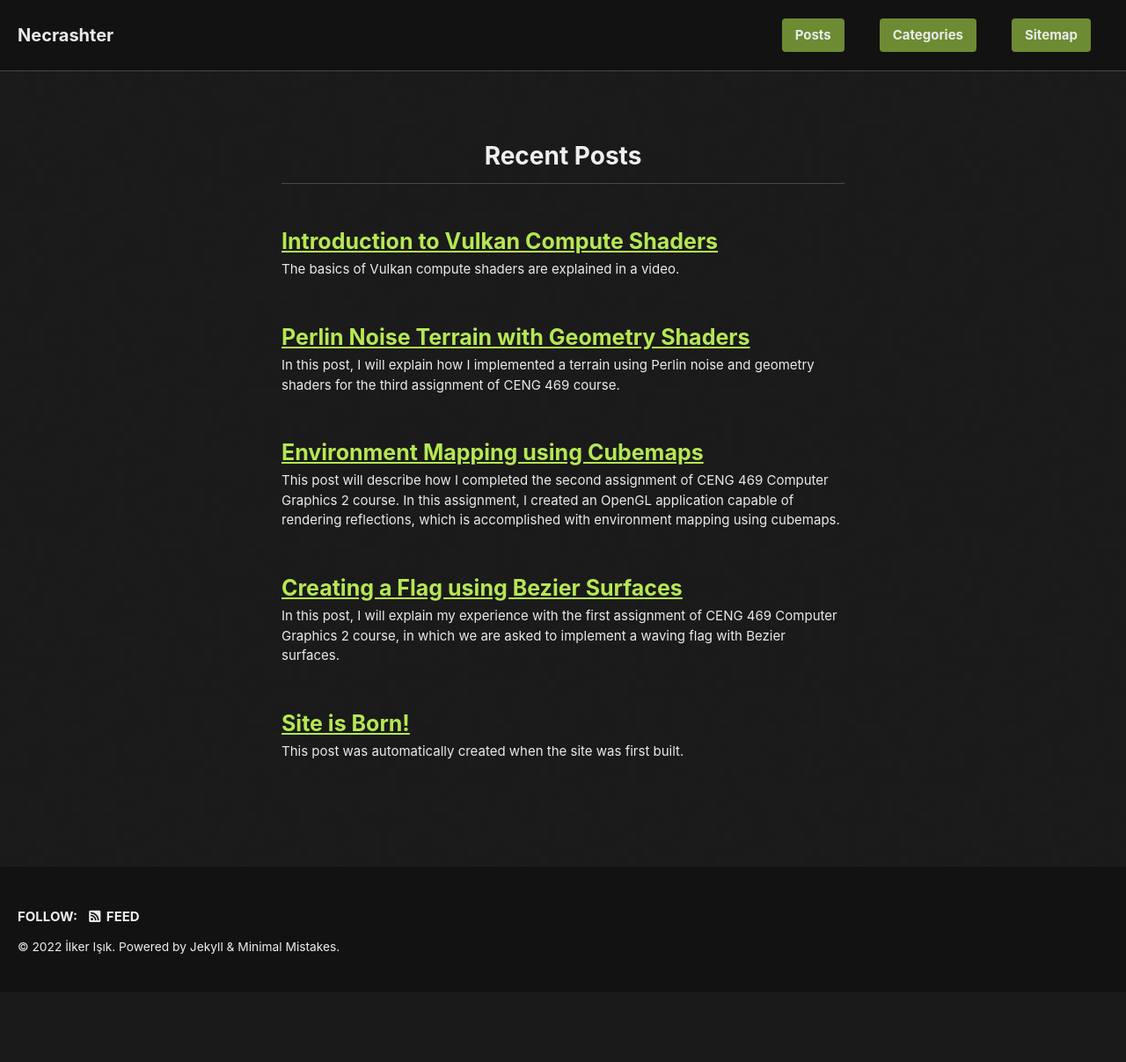
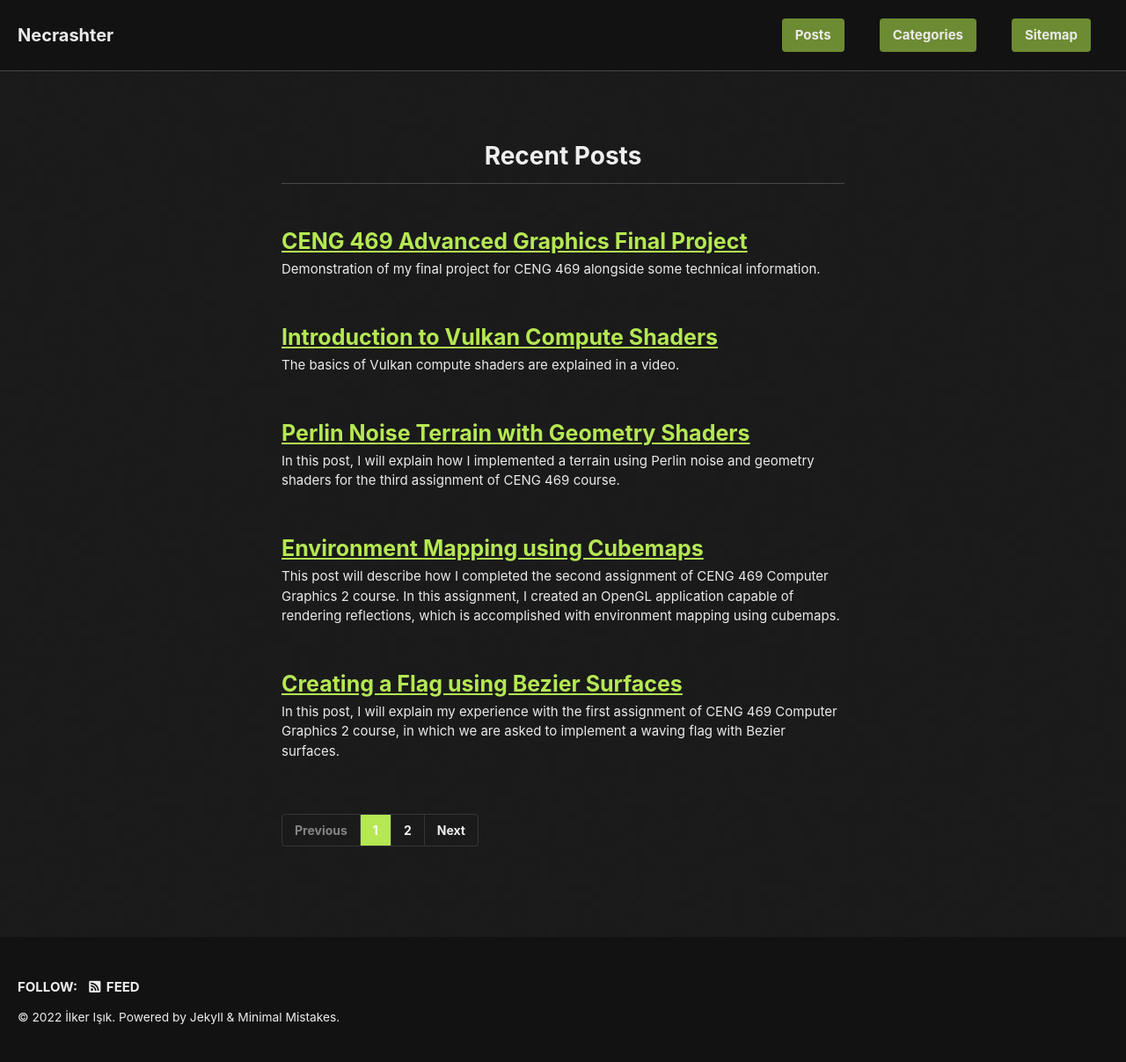
Before and after one commit to necrashter/necrashter.github.io, a Jekyll site: the page built from index.html, in a window 1280 px wide. Shown: the whole page at 88% size. Built offline with Jekyll 4.4.1, drawn with Linux system fonts in a browser that asks for light colours; cached includes are drawn as plain includes; nearby versions of some CDN libraries; the list of posts is cut into pages by our own code; before the commit the page ends 1127 px from its top, so only the background shows below that; some of the changed lines change nothing that is shown.

Commit message:
Add CENG 469 Final Project Post

````diff
--- a/_data/navigation.yml
+++ b/_data/navigation.yml
@@ -20,3 +20,5 @@
     children:
       - title: "Vulkan Compute Shaders Intro"
         url: /ceng469/project/compute-shaders-intro
+      - title: "Final Project"
+        url: /ceng469/project/final
--- /dev/null
+++ b/_posts/2022-07-04-compute-shader-project.markdown
@@ -0,0 +1,405 @@
+---
+title:  "CENG 469 Advanced Graphics Final Project"
+date:   2022-07-04 14:04:38 +0300
+permalink: /ceng469/project/final
+tags:
+- ceng469
+categories:
+- graphics
+toc: true
+header:
+  image: "/assets/469/project/bg.webp"
+  full_image: false
+sidebar:
+  nav: "ceng469"
+excerpt: "Demonstration of my final project for CENG 469 alongside some technical information."
+---
+
+As explained in [the previous post](/ceng469/project/compute-shaders-intro),
+I chose compute shaders as my final project topic for CENG 469 Advanced Graphics Course.
+In this post, I will showcase what I have developed so far.
+I will also briefly explain some technical challenges I had to overcome.
+
+For an elementary introduction to compute shaders, please see [the previous post](/ceng469/project/compute-shaders-intro) first.
+
+
+# Base Program
+
+I have been following the [Vulkan Tutorial Website](https://vulkan-tutorial.com/) by Alexander Overvoorde in order to learn the basics of Vulkan.
+Unlike the tutorial, I used `vulkan.hpp` but the API is almost the same. So, it was easy to follow along.
+Moreover, I used [TinyGLTF](https://github.com/syoyo/tinygltf) library for loading models from `.gltf` files instead of `.obj` format.
+It's not directly relevant to my project, but `.obj` models always felt like a huge limitation for anything non-trivial in my previous graphical programs.
+Thanks to this endeavour, I also gained more experience with Vulkan, which I desperately needed to tackle the actual project.
+For example, I learned about [push constants](https://vkguide.dev/docs/chapter-3/push_constants/) to render a glTF file.
+
+In order to learn about TinyGLTF usage, compute shaders, and other Vulkan related topics,
+I made extensive use of Sascha Willems' [Vulkan repository](https://github.com/SaschaWillems/Vulkan), as well as [Vulkan Samples repository](https://github.com/KhronosGroup/Vulkan-Samples) by Khronos Group.
+Without these resources and Vulkan Tutorial, my project wouldn't be possible.
+
+In Vulkan Tutorial, all of the code is in a single C++ file that contains a monolithic class.
+At first, I found it difficult to organize the Vulkan code in my project.
+But as I implemented new features, common patterns naturally arose and I abstracted these patterns to separate structures.
+
+In the previous homeworks of this course, we used a simple Makefile for the build system since these programs were much simpler.
+However, I wanted to follow a more scalable approach with this project.
+Thus, I used [CMake](https://cmake.org/) for configuring and building the project.
+Virtually any non-trivial C/C++ application uses CMake or a similar build system, including the Vulkan samples I referenced above.
+Furthermore, using CMake allows me to easily add external libraries to my project, and even make them optional.
+Speaking of which, ImGui is the first optional dependency I added to my project.
+
+
+## ImGui Integration
+
+[Dear ImGui](https://github.com/ocornut/imgui) is an immediate mode GUI library for C/C++.
+Despite having minimal dependencies, it's quite capable and popular.
+Even if you don't know about it, it's highly likely that you have seen an ImGui user interface before.
+
+I previously used hard-coded keyboard shortcuts to interact with my graphical programs.
+This approach is quite cumbersome and makes it hard to modify variables at run-time, especially floating point variables.
+With ImGui, it's ridiculously easy to create a good-looking and functional user interface:
+
+![Example User Interface with ImGui](/assets/469/project/imgui.webp)
+
+This is the corresponding code snippet:
+
+```cpp
+ImGui::Begin("Camera", &showCameraSettings);
+ImGui::Text("Position %.3f %.3f %.3f", position.x, position.y, position.z);
+ImGui::Text("Yaw/Pitch %.3f %.3f", yaw, pitch);
+ImGui::DragFloat("FOV", &fov, 0.5f, 10, 180, "%.3f");
+ImGui::End();
+```
+
+Of course, before being able to use ImGui like this in your application, you first need to integrate it to your graphics pipeline.
+Before that, you need to add ImGui to your build system, which is quite easy with CMake.
+Here, I added an option to enable/disable ImGui with a flag in my main `CMakeLists.txt`:
+
+```cmake
+option(USE_IMGUI "Enable Dear Imgui for a nice graphical user interface" ON)
+
+if(USE_IMGUI)
+    add_subdirectory(libs/imgui)
+    list(APPEND EXTRA_LIBS imgui)
+    list(APPEND EXTRA_INCLUDES "${PROJECT_SOURCE_DIR}/libs/imgui")
+    add_compile_definitions(USE_IMGUI)
+endif()
+```
+
+With this setup, ImGui source files should be located in `libs/imgui` folder with the following `CMakeLists.txt` file:
+
+```cmake
+file(GLOB IMGUI_SRCS "*.cpp")
+add_library(imgui ${IMGUI_SRCS})
+```
+
+Now you can easily enable or disable ImGui dependency while configuring with CMake.
+Whenever you are writing ImGui-specific code while programming your application, you need to surround that part with `#ifdef USE_IMGUI` and `#endif` so that it doesn't get compiled when ImGui is disabled.
+Likewise, you can use `#ifndef USE_IMGUI` to get the opposite effect.
+
+Although ImGui's official repository contains [many examples](https://github.com/ocornut/imgui/tree/master/examples) about how to integrate it to your program, I mainly used [this article from VkGuide](https://vkguide.dev/docs/extra-chapter/implementing_imgui/) to render ImGui with Vulkan, because it's the simplest tutorial I could find about this.
+I won't go into the details since it's already explained in the previous links.
+If you already have a minimal Vulkan application that can render a triangle, adding ImGui is not that hard.
+
+
+# Emitter Particle System
+
+At this point I had a base Vulkan program with ImGui and glTF capabilities.
+It's time to utilize the GPU for tasks other than graphics.
+I started this journey with a simple use-case: particle systems.
+
+![particles](/assets/469/project/particleOrange.webp)
+
+<center><i>Emitter Particle System</i></center>
+
+In this basic particle system, the particles are emitted from a single point with a random velocity.
+When they reach a boundary, they are simply reset, i.e., emitted again from the center point.
+
+<video muted autoplay controls loop style="width: 100%;">
+    <source src="/assets/469/project/emit.webm" type="video/webm">
+</video>
+
+Each particle contains position and velocity information.
+Graphics pipeline takes the output of compute pipeline and uses it as the vertex buffer, from which it renders points.
+These points are combined with additive blending.
+Without additive blending, we would need to implement depth sorting for proper transparency.
+Since there are thousands of particles condensed into a small region, most of the particles become occluded when they are rendered without transparency.
+
+Here's a psuedo-code for additive blending:
+```glsl
+outputColor = alpha*newColor + backgroundColor;
+```
+Contrast that with the usual blending function:
+```glsl
+outputColor = alpha*newColor + (1-alpha)*backgroundColor;
+```
+
+![Particles without Additive Blending](/assets/469/project/particleNoAdditive.webp)
+
+<center><i>Without additive blending, particle density is not apparent and they look flat.</i></center>
+
+The particles don't interact with each other, so it's highly parallelizable.
+Even on my Intel HD Graphics 630 integrated GPU, we can simulate over one million particles with 50 FPS.
+
+![particles](/assets/469/project/particle3.webp)
+
+<center><i>Over 1 Million Particles</i></center>
+
+A uniform buffer is used in compute shader to pass delta time information (how long has passed since the last frame) and other variables that can be modified in real-time using ImGui interface.
+If you allow multiple frames to be in flight at once as shown in Vulkan tutorial, you also need to have a unique uniform buffer for each frame in flight.
+Fortunately, the validation layer will warn you even if you forget about this.
+
+Here's a [video](https://youtu.be/gG0btATZhLk), but beware that video compression is especially hostile towards this kind of videos:
+
+{% include video id="gG0btATZhLk" provider="youtube" %}
+
+<video muted autoplay controls loop style="width: 100%;">
+    <source src="/assets/469/project/particles.webm" type="video/webm">
+</video>
+
+
+## Compute Pipeline
+
+I created a class to separate the compute pipeline from the graphics pipeline, called `ComputeSystem` in code.
+This class abstracts away most of the details of creating a compute shader pipeline, such as SSBO (Shader Storage Buffer Object) and uniform buffer creation, thereby it eliminates boilerplate code.
+Although I extended this class to support multiple compute shader passes in the upcoming sections, a single pass is enough for this particle system.
+
+Compute shader pipelines are easier to create than graphics pipelines.
+However, the hardest part was synchronizing the graphics pipeline with the compute pipeline.
+We first need to use semaphores to ensure sequential execution between compute and graphics, similar to how the semaphores are used to synchronize rendering and presenting operations.
+But this is only the start.
+
+Since SSBO of compute shader is used as vertex buffer in graphics pipeline, we need to make sure that graphics pipeline doesn't read data before compute shader updates them.
+Similarly, compute shader shouldn't overwrite any data while vertex shader is reading it.
+In Vulkan, this is accomplished using pipeline barriers.
+
+In addition to reverse-engineering the code from Vulkan samples, I used [this article](https://gpuopen.com/learn/vulkan-barriers-explained/) by AMD GPU Open and [this blog post](https://cpp-rendering.io/barriers-vulkan-not-difficult/) to learn about pipeline barriers.
+In the pipeline barrier, we specify the appropriate pipeline stages and the buffers that need to be synchronized.
+
+Since the compute shader is oblivious to the graphical stages of the pipeline, we cannot use the vertex input stage in our pipeline barrier; doing so will result in an error by the validation layer.
+Thanks to [the Vulkan specification](https://vulkan.lunarg.com/doc/view/1.2.189.2/windows/1.2-extensions/vkspec.html#synchronization-pipeline-stages-supported), I found out that draw indirect stage is the earliest stage in graphics pipeline, and it can be referenced from the compute shader pipeline.
+
+
+# Queue Families
+
+In Vulkan, each GPU can offer multiple queue families, to which we can submit our command buffers.
+Not all queue families can perform all tasks, some of them are specialized for certain use cases.
+For example, I have the following queue families in my GTX 1050 device, with the corresponding supported operations:
+- Queue Family 0: Graphics, compute, transfer, present
+- Queue Family 1: Transfer
+- Queue Family 2: Compute, transfer, present
+
+It's completely possible to write your Vulkan application using a single queue, since any queue family that supports graphics must also support transfer operations.
+But that's not the most optimal approach in many cases.
+For example, using dedicated transfer queue families (e.g. queue family 1 above) can be much more performant compared to using a single queue for everything. [^2]
+
+[^2]: See [this StackOverflow question](https://stackoverflow.com/questions/37575012/should-i-try-to-use-as-many-queues-as-possible) for further discussion on using multiple queue families.
+
+Even if you add the capability to use multiple queue families to your program,
+make sure that your application can run when only one queue family is present.
+The device driver is not obliged to present more than one queue family.
+For instance, Intel HD Graphics 630 on my system has only one queue family.
+{: .notice--warning}
+
+As you can see, queue family 2 in my system specializes in compute operations.
+Therefore, I reasoned that it might be more optimal to use it for compute shader pass.
+
+Contrary to my initial expectation, this didn't give better performance.
+In fact, it was worse when a separate queue family is used for compute.
+In one test case, performance dropped from ~240 FPS to ~150 FPS.
+I checked my synchronization code many times to ensure that it's correct by comparing it to the Vulkan samples. I didn't spot any mistakes.
+
+I think using multiple queue families in this case might be actually detrimental because the compute and graphics pipelines are highly dependent on each other and need to be run sequentially.
+Without such restrictive requirements, we could achieve better GPU utilization by using multiple queue families.
+
+<!--
+The funny thing is, the performance with a separate compute queue is better when I add `graphicsQueue.waitIdle()` after submitting the graphics commands.
+This probably reduces the synchronization overhead associated with memory barriers.
+However, I am not a Vulkan expert; my conclusion may be incorrect.
+-->
+
+
+
+# N-Body Simulation
+
+N-body simulation approximates the motion of particles under the influence gravitational forces.
+Gravitational force between 2 particles with masses $$m_1$$ and $$m_2$$ is given by the following formula, where $$G$$ is the gravitational constant:
+
+$$
+F = \frac{G m_1 m_2}{r^2}
+$$
+
+The constants in this formula can be customized via specialization constants in the simulation, as well as the work group size.
+
+You might have noticed that simulating this will take $$O(n^2)$$ complexity instead of the previous $$O(n)$$ since each particle interacts with every other particle.
+In addition to that, we need 2 compute shader passes this time.
+Because the force calculation depends on the positions of the particles, which should remain constant in the meanwhile.
+We can update the positions of the particles after updating the velocities of each particle.
+
+The compute shader passes are as follows:
+1. Gravitational force between all bodies are computed to find the force inflicted on each particle, and the forces are applied to update the velocity.
+2. The positions are updated using Euler integration.
+
+Although I implemented my own N-body simulation from scratch, I used Vulkan samples repository by Sascha Willems during the process as a reference point.
+
+<video muted autoplay controls loop style="width: 100%;">
+    <source src="/assets/469/project/nbodyDefault.webm" type="video/webm">
+</video>
+
+
+## Shared Memory
+
+The naive way to implement this is to use a loop that iterates through all particles in each invocation to the compute shader.
+However, it turns out the memory access creates a bottlenech in this case. [^1]
+
+[^1]: See [this article](https://wickedengine.net/2018/05/21/scalabe-gpu-fluid-simulation/) for further reading. It explains fluid simulations but contains an interlude on N-body simulations.
+
+One way to overcome this is to use a shared memory in each work group.
+The shader program iterates through the particles array in blocks, size of which are equal to the work group size.
+Each shader invocation loads the particle at its own offset to the shared memory.
+After that, all threads iterate through the shared memory array, applying the force from each particle.
+
+To synchronize the writes and reads in the shared memory, we use the GLSL functions `memoryBarrierShared()` and `barrier()`.
+Here's the simplified code:
+
+```glsl
+for (uint i = 0; i < COUNT; i += LOCAL_SIZE) {
+	sharedData[gl_LocalInvocationID.x] = particles[i + gl_LocalInvocationID.x];
+
+	memoryBarrierShared();
+	barrier();
+
+	for (uint j = 0; j < LOCAL_SIZE; ++j) {
+		applyForceFrom(sharedData[j]);
+	}
+
+	memoryBarrierShared();
+	barrier();
+}
+```
+
+It's important to note that if your particle count varies, the count of memory barriers in a work group vary as well.
+This seems to be okay for my nVidia graphics card, but on my integrated GPU (Intel HD Graphics 630), changing the particle count at runtime hangs the GPU and crashes the whole program.
+Therefore, I didn't allow the user to change the particle count while the simulation is running.
+Instead, the pipeline must be rebuilt from scratch.
+
+In the following table, the performance impact of this optimization is shown:
+
+| Particle Count | Dedicated GPU, Naive | Dedicated GPU, Shared | Integrated GPU, Naive | Integrated GPU, Shared |
+|----------------|----------------------|-----------------------|-----------------------|------------------------|
+| 1*2048         | 1875 FPS             | 2344 FPS              | 880 FPS               | 900 FPS                |
+| 2*2048         | 735 FPS              | 960 FPS               | 271 FPS               | 268 FPS                |
+| 3*2048         | 460 FPS              | 635 FPS               | 136 FPS               | 136 FPS                |
+| 4*2048         | 287 FPS              | 405 FPS               | 81 FPS                | 77 FPS                 |
+| 5*2048         | 237 FPS              | 306 FPS               | 58 FPS                | 51 FPS                 |
+| 6*2048         | 149 FPS              | 250 FPS               | 42 FPS                | 36 FPS                 |
+
+As shown, shared memory provides 66% performance boost with discrete GPU in the last case, a significant increase in the framerate.
+In all tests, discrete GPU performed better with shared memory.
+
+Surprisingly, this optimization actually slows down the computation a little bit on the integrated GPU in many cases.
+One potential reason is that allocating shared memory on an integrated GPU might be equivalent to using a SSBO directly, because the integrated GPU uses the host system's memory anyway.
+Therefore, when we use the shared memory approach, the driver might just copy data from one part of RAM to the other, creating overhead.
+Similarly, many operations in Vulkan programming are done with discrete GPU in mind, e.g., creating device local memory and using staging buffers to upload data to it.
+In integrated GPU, device-local memory is the same as host memory.
+
+Because of such minor yet important details, writing Vulkan code that is optimized for all hardware and platforms constitutes a big challenge.
+
+
+## Instancing
+
+Up to this point, the particles in N-body simulation are rendered using the same point rendering method with additive blending from the previous section.
+I wanted to render full models for each particle instead.
+
+If I attempted to render these particles in a naive way, this would mean the following:
+1. Get the simulation state from GPU to CPU.
+	- SSBO is in GPU-only memory. Copying it to CPU is a huge overhead. Updating SSBO to use host (CPU) memory would also be slow.
+2. Issue a render command for each particle.
+	- This means constructing and passing a modeling matrix (or a equivalent structure) to the vertex shader using uniform buffers or push constants.
+
+It's evident that this approach is gravely inefficient.
+A much better way to do this is instanced rendering.
+Since we will render the same model for each particle, it's pretty much the perfect use-case for instancing.
+
+Again, Vulkan samples repository contains an example for instancing, which was my primary resource for learning.
+
+<video muted autoplay controls loop style="width: 100%;">
+    <source src="/assets/469/project/nbodyInstanced.webm" type="video/webm">
+</video>
+
+To my surprise, implementing instanced rendering was easy.
+You just bind the instance data as a secondary vertex buffer and use the `drawIndexed` call.
+Of course, before that you need to specify the vertex input attributes and bindings while creating the pipeline.
+This time, the input rate of your instance data will be per-instance, as opposed to per-vertex.
+This parameter confused me prior to learning instanced rendering because I couldn't imagine why we would need a vertex buffer with a different input rate.
+
+In vertex shader, the per-instance attributes are passed in a similar manner to the per-vertex attributes.
+The layout locations must match between your driver program and the vertex shader.
+
+Previously, the SSBO was used as the vertex buffer that contains the point info.
+Now, the primary vertex buffer contains the actual vertices loaded from the model, and the SSBO is bound as the secondary vertex buffer containing per-instance data.
+
+Furthermore, rendering instanced models instead of singular points did not cause any measurable reduction in framerate.
+Even on my integrated GPU, N-body simulation maintains ~36 FPS with $$6 \times 2048$$ particles regardless of how they are rendered.
+
+
+## Video
+
+Here's [the full video that demonstrates the N-body simulation](https://youtu.be/q3j_p0sK_wc):
+
+{% include video id="q3j_p0sK_wc" provider="youtube" %}
+
+The individual particles are much more discernible with instanced rendering, and this emphasizes the scale of the simulation.
+However, this N-body simulation allows the particles to go through each other, which looks quite weird when each particle is rendered as a solid object.
+At first, I tried adding collisions to the N-body simulation, but this caused particles to clamp together without any interesting interaction.
+After that I decided to transition into a rigid body simulation.
+
+
+# Rigid Body Simulation
+
+<video muted autoplay controls loop style="width: 100%;">
+    <source src="/assets/469/project/rigid.webm" type="video/webm">
+</video>
+
+Rigid body simulation is a type of physics simulation that involves unbreakable and inflexible objects.
+This time, the primary interaction between particles is collision.
+These [two](https://phys.libretexts.org/Bookshelves/University_Physics/Book%3A_University_Physics_(OpenStax)/Book%3A_University_Physics_I_-_Mechanics_Sound_Oscillations_and_Waves_(OpenStax)/09%3A_Linear_Momentum_and_Collisions/9.03%3A_Impulse_and_Collisions_(Part_1)) [links](https://eng.libretexts.org/Bookshelves/Mechanical_Engineering/Mechanics_Map_(Moore_et_al.)/14%3A_Impulse_and_Momentum_in_Rigid_Bodies/14.2%3A_Rigid_Body_Surface_Collisions) provide basic physics background for collision response.
+[This document](https://graphics.pixar.com/pbm2001/pdf/notesg.pdf) provides a much more comprehensive technical explanation for rigid body simulations.
+
+Similar to the N-body simulation, this simulation also runs with 2 compute shader passes and $$O(n^2)$$ complexity.
+
+The basic idea behind solving a physics collision is to separate the velocity of the colliding object to 2 components: one along the collision normal (henceforth $$v_n$$), and the other part, perpendicular to the normal and parallel to the collision tangent ($$v_t$$).
+In a perfectly elastic collision without friction, $$v_t$$ stays the same, and $$v_n$$ flips its direction so that it points away from the colliding object.
+Note that there's no actual collision if $$v_n$$ already points away from the other object.
+$$v_t$$ is only affected by friction, if any.
+
+In a rigorous collision response calculation, masses of the objects and the coefficient of restitution play a role in determining the force and the impulse.
+But I used a more simplified formula with various assumptions, e.g., all objects have the same mass.
+Despite that the simulation looks convincing.
+Furthermore, modifying the formula and adding more properties to objects is trivial since the foundation is already there.
+
+Angular properties (e.g. rotation, angular velocity) of the objects are ignored for simplicity (or rather due to lack of free time), and all objects are rendered as spheres using instancing.
+
+Here, you can watch [the rigid body simulation in action](https://youtu.be/CP12r9c5F3Q):
+
+{% include video id="CP12r9c5F3Q" provider="youtube" %}
+
+
+<video muted autoplay controls loop style="width: 100%;">
+    <source src="/assets/469/project/gravity.webm" type="video/webm">
+</video>
+
+<center><i>Dynamically Changing Gravity with ImGui</i></center>
+
+
+# Conclusion
+
+I couldn't do everything I wanted in the span of this project since it clashed with the finals week and other course assignments.
+I plan to continue this project in my free time to see what's possible.
+For example, the complexity of the simulations can be reduced using spatial partitioning.
+Alongside that, the look of the simulation can be improved with the glTF models.
+
+This project marks the end of my journey with CENG 469 Advanced Graphics course.
+This was one of the most enjoyable courses I have taken during my undergraduate years.
+Because the topics were interesting, we had lots of flexibility with our implementations and plenty of room for experimentation.
+Moreover, this blog was first created thanks to this course.
+Special thanks to the course staff for their efforts.
--- a/_sass/minimal-mistakes/_page.scss
+++ b/_sass/minimal-mistakes/_page.scss
@@ -130,6 +130,9 @@
         margin-top: -($indent-var);
       }
     }
+  }
+  center {
+    margin: 0 0 $indent-var;
   }
 
   img {
````
Also changed, not shown: assets/469/project/bg.webp (added), assets/469/project/imgui.webp (added), assets/469/project/particle1.webp (added), assets/469/project/particle2.webp (added), assets/469/project/particle3.webp (added), assets/469/project/particleNoAdditive.webp (added), assets/469/project/particleOrange.webp (added), 6 other files.
